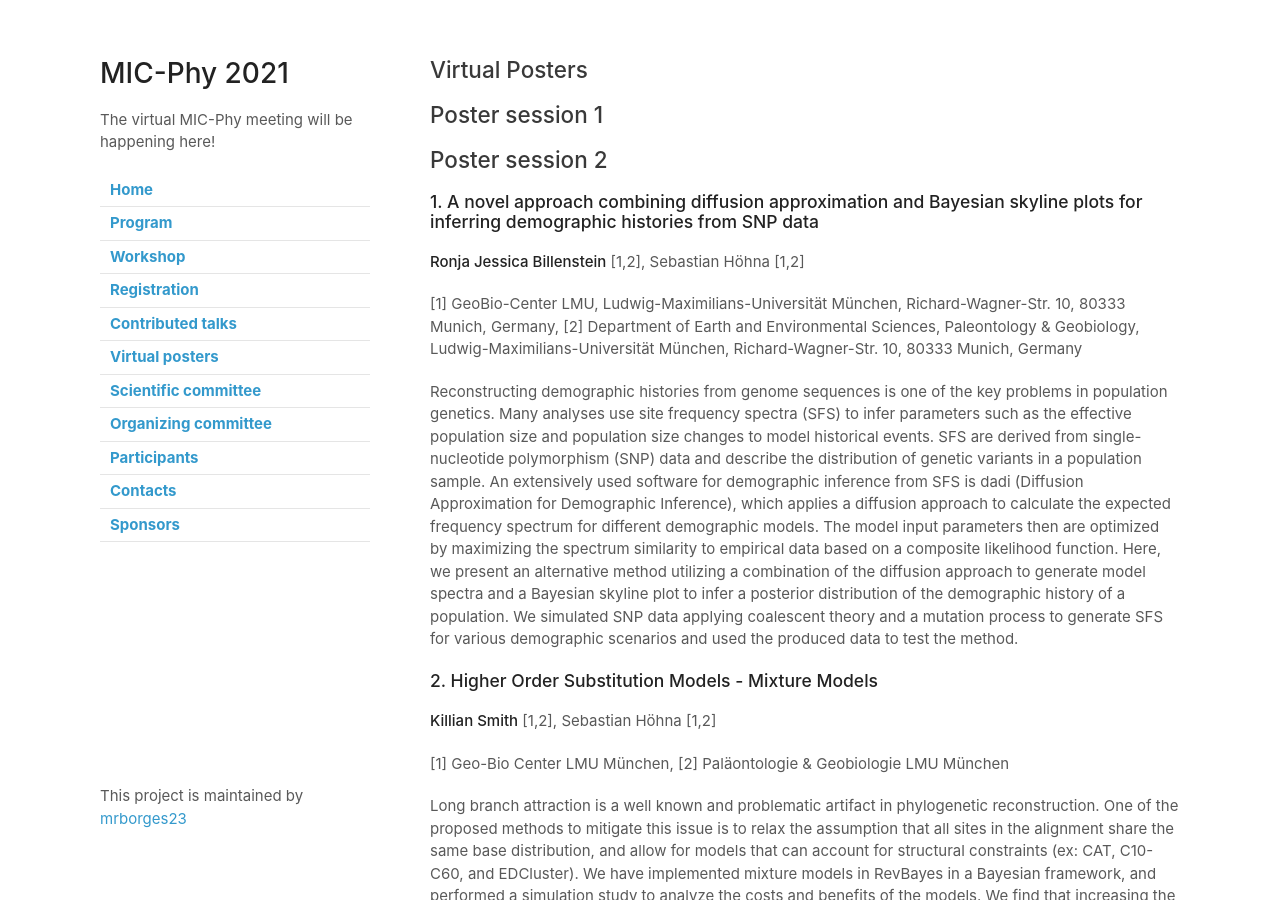
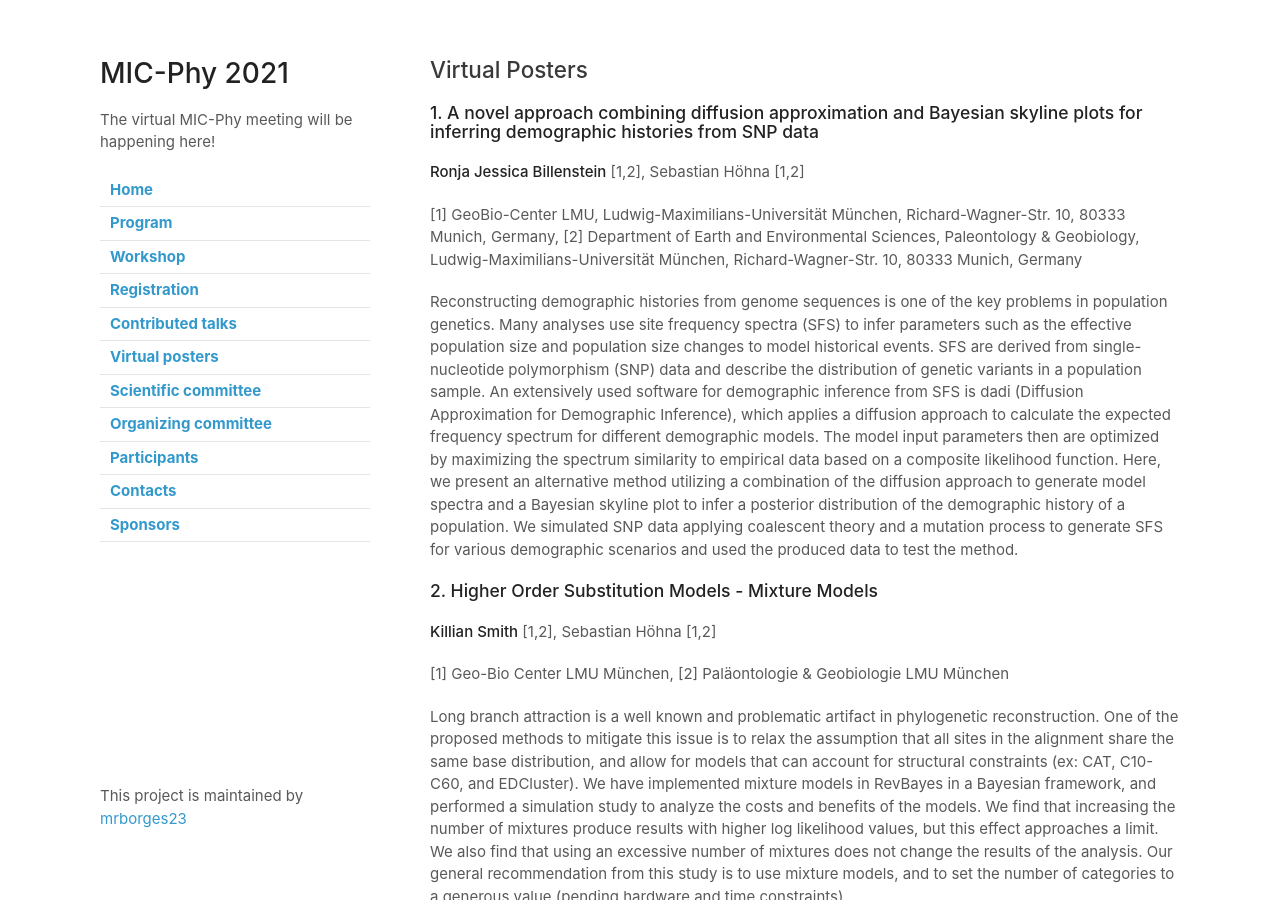
Before and after one commit to mrborges23/micphy2021, a Jekyll site: the page built from posters.md, in a window 1280 px wide and 900 px high. Built offline with Jekyll 4.4.1, drawn with Linux system fonts in a browser that asks for light colours; our own code applies the rules of GitHub Pages for plain Markdown files.

Commit message:
schedule

```diff
--- a/posters.md
+++ b/posters.md
@@ -1,8 +1,4 @@
 ## Virtual Posters
-
-## Poster session 1
-
-## Poster session 2
 
 
 ### **1. A novel approach combining diffusion approximation and Bayesian skyline plots for inferring demographic histories from SNP data**
```
